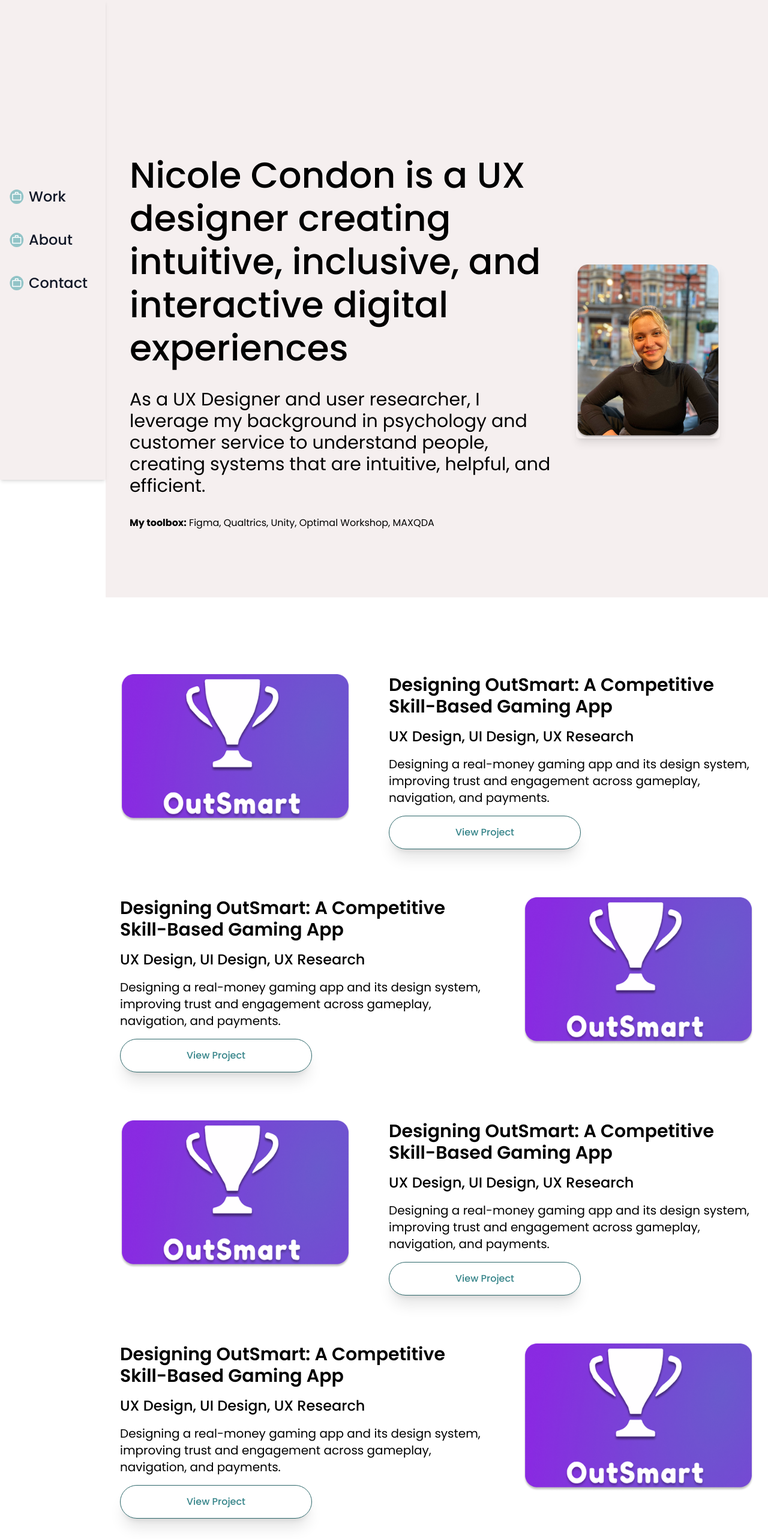
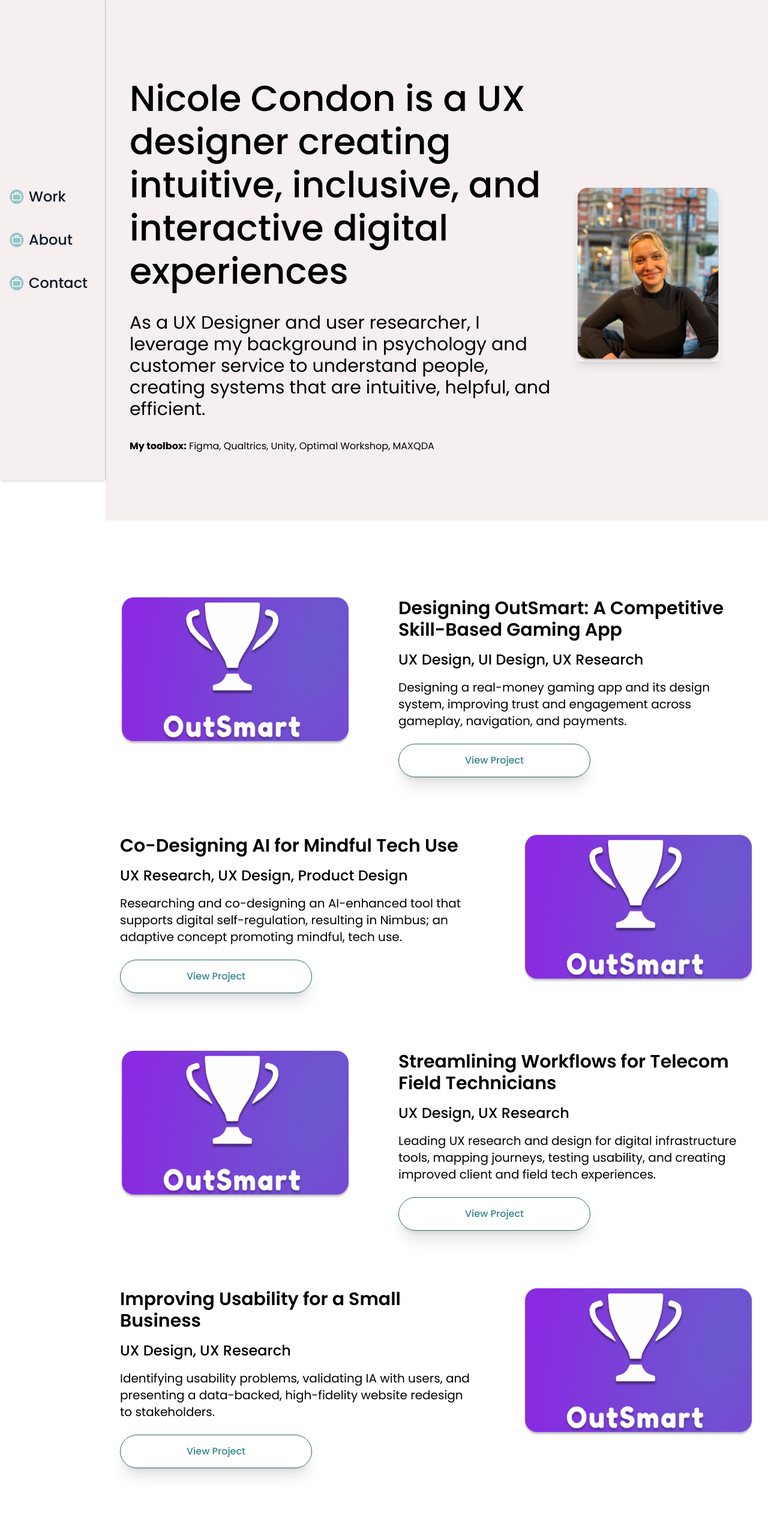
Before and after one commit to savvakasha/portfolio, a React (Vite) app: page / in a window 1280 px wide. Shown: the top 2566 px of the page at 60% size. Built offline with nearby package versions, Linux system fonts and the light colour scheme.

Commit message:
feat: finish about page

```diff
--- a/src/components/Banner.jsx
+++ b/src/components/Banner.jsx
@@ -1,7 +1,7 @@
 const Banner = ({ children, className }) => {
     return (
-        <section className={`flex pb-20 pt-64 ${className}`} style={{ backgroundColor: '#F5EFEF' }}>
-            <div className="container flex px-10 items-center justify-around">
+        <section className={`flex pb-10 md:pb-20 pt-64 ${className}`} style={{ backgroundColor: '#F5EFEF' }}>
+            <div className="container md:flex px-6 md:px-10 items-center justify-around">
                 {children}
             </div>
         </section>
--- a/src/components/Navbar.jsx
+++ b/src/components/Navbar.jsx
@@ -6,7 +6,7 @@
     const [isOpen, setIsOpen] = useState(false);
 
     return (
-        <nav className="fixed left-0 top-0 h-full md:w-44 py-6 px-4 z-50 shadow-md flex flex-col md:justify-center" style={{ backgroundColor: '#F5EFEF' }}>
+        <nav className="fixed left-0 top-0 h-full md:w-44 py-6 px-4 z-50 shadow-md flex flex-col md:justify-center" style={{ backgroundColor: '#F5EFEF', borderRight: '1px solid #3FA0A5', borderColor: 'rgba(63, 160, 165, 0.4)' }}>
             <div
                 className="md:hidden">
                 {isOpen ? <FaTimes className="h-6 w-6" onClick={() => setIsOpen(!isOpen)} /> : <FaBars className="h-6 w-6" onClick={() => setIsOpen(!isOpen)} />}
--- a/src/pages/About.jsx
+++ b/src/pages/About.jsx
@@ -5,9 +5,9 @@
 const About = () => {
     return (
         <div className="min-h-screen">
-            <Banner className="pt-32">
-                <h1 className="text-6xl mb-8 font-medium" style={{ lineHeight: '1.2' }}>About Me</h1>
-                <img src={profile} alt="Profile" className="rounded-md min-w-60 max-w-60 shadow-lg" />
+            <Banner className="pt-10 md:pt-32">
+                <h1 className="text-4xl md:text-6xl mb-4 md:mb-8 font-medium" style={{ lineHeight: '1.2' }}>About Me</h1>
+                <img src={profile} alt="Profile" className="rounded-md md:min-w-60 md:max-w-60 min-w-40 max-w-40 shadow-lg md:mx-0 mx-auto" />
             </Banner>
             <motion.div
                 initial={{ opacity: 0, y: 20 }}
@@ -15,34 +15,34 @@
                 transition={{ duration: 0.8 }}
                 className="flex items-center gap-10 text-left"
             >
-                <div className="container grid grid-cols-2 gap-20 my-16">
+                <div className="container grid grid-cols-1 md:grid-cols-2 gap-10 md:gap-20 my-16">
                     <div>
-                        <h3 className='text-4xl font-medium mb-4'>Background</h3>
-                        <p className='text-xl'>
+                        <h3 className='text-2xl md:text-4xl font-medium mb-4'>Background</h3>
+                        <p className='text-lg md:text-xl'>
                             My journey in UX began with a fascination for people’s perspectives and behaviors, paired with a desire to create meaningful solutions.
                         </p>
                         <br />
-                        <p className='text-xl'>
+                        <p className='text-lg md:text-xl'>
                             With a background in psychology, I focus on designing experiences that align with users’ needs and goals, making interactions efficient, and engaging.
                         </p>
                     </div>
                     <div>
-                        <h3 className='text-4xl font-medium mb-4'>Outside of Work</h3>
-                        <p className='text-xl'>
+                        <h3 className='text-2xl md:text-4xl font-medium mb-4'>Outside of Work</h3>
+                        <p className='text-lg md:text-xl'>
                             When I’m not designing, I enjoy learning languages, discovering new music, and staying active.
                         </p>
                         <br />
-                        <p className='text-xl'>
+                        <p className='text-lg md:text-xl'>
                             I love exploring activities that challenge my mind and keep me curious about the world.
                         </p>
                     </div>
-                    <div className='col-span-2'>
-                        <h3 className='text-4xl font-medium mb-4'>Testimonials</h3>
-                        <p className='text-xl'>
-                            "Nicole is a talented UX designer with a deep understanding of user needs and a creative approach to problem-solving. She consistently delivers high-quality work that meets and exceeds expectations."
+                    <div className='md:col-span-2'>
+                        <h3 className='text-2xl md:text-4xl font-medium mb-4'>Testimonials</h3>
+                        <p className='text-lg md:text-xl'>
+                            "Nicole is a very talented UX/UI designer with a deep understanding of user needs and user interaction design. She took full ownership of designing the app from scratch, carefully balancing user needs with the company’s goals, and delivered a high-quality design that contributed significantly to the startup’s growth."
                         </p>
                         <br />
-                        <p>- John Doe, CEO of Company X</p>
+                        <p className='text-base md:text-lg'>- S. Jolai, Founder of OutSmart</p>
                     </div>
                 </div>
             </motion.div>
--- a/src/pages/Home.jsx
+++ b/src/pages/Home.jsx
@@ -5,8 +5,6 @@
 import Button from '../components/Button';
 
 const Home = () => {
-    const [filter, setFilter] = useState('all');
-
     // Scroll to section on load if hash exists in URL
     useEffect(() => {
         // Get the hash from the URL (e.g., #projects)
@@ -31,31 +29,31 @@
     return (
         <div>
             {/* Hero Section */}
-            <Banner>
+            <Banner className="pt-10 md:pt-32">
                 <motion.div
                     initial={{ opacity: 0, y: 20 }}
                     animate={{ opacity: 1, y: 0 }}
                     transition={{ duration: 0.8 }}
                     className="text-left"
                 >
-                    <h1 className="text-6xl mb-8 font-medium" style={{ lineHeight: '1.2' }}>
+                    <h1 className="text-3xl md:text-6xl font-medium mb-5 md:mb-8" style={{ lineHeight: '1.2' }}>
                         Nicole Condon is a UX designer creating intuitive, inclusive, and interactive digital experiences
                     </h1>
-                    <h2 className="text-3xl font-regular mb-8">
+                    <h2 className="text-xl md:text-3xl font-regular mb-4 md:mb-8">
                         As a UX Designer and user researcher, I leverage my background in psychology and customer service to understand people, creating systems that are intuitive, helpful, and efficient.
                     </h2>
 
-                    <div className="flex space-x-6 mb-8">
+                    <div className="flex space-x-6 text-xs md:text-base mb-4 md:mb-8">
                         <p><b>My toolbox:</b> Figma, Qualtrics, Unity, Optimal Workshop, MAXQDA</p>
 
                     </div>
                 </motion.div>
-                <div className="flex justify-center items-center max-w-80 min-w-80 ">
-                    <img src="avatar.png" alt="Profile" className="rounded-md shadow-lg w-3/4" />
+                <div className="flex justify-center items-center md:max-w-80 md:min-w-80 max-w-50 min-w-50 ">
+                    <img src="avatar.png" alt="Profile" className="rounded-md shadow-lg md:w-3/4 w-2/4" />
                 </div>
             </Banner>
             <section id="projects" className="container  my-16">
-                <div className="flex flex-col py-16 gap-20">
+                <div className="flex flex-col py-16 gap-24">
                     <IntroProjectItem
                         title="Designing OutSmart: A Competitive Skill-Based Gaming App"
                         tags="UX Design, UI Design, UX Research"
@@ -65,26 +63,26 @@
 
                     />
                     <IntroProjectItem
-                        title="Designing OutSmart: A Competitive Skill-Based Gaming App"
-                        tags="UX Design, UI Design, UX Research"
-                        description="Designing a real-money gaming app and its design system, improving trust and engagement across gameplay, navigation, and payments."
+                        title="Co-Designing AI for Mindful Tech Use"
+                        tags="UX Research, UX Design, Product Design"
+                        description="Researching and co-designing an AI-enhanced tool that supports digital self-regulation, resulting in Nimbus; an adaptive concept promoting mindful, tech use."
                         image={outsmart}
-                        altText="OutSmart Logo"
+                        altText="Nimbus Logo"
                         isReversed={true}
                     />
                     <IntroProjectItem
-                        title="Designing OutSmart: A Competitive Skill-Based Gaming App"
-                        tags="UX Design, UI Design, UX Research"
-                        description="Designing a real-money gaming app and its design system, improving trust and engagement across gameplay, navigation, and payments."
+                        title="Streamlining Workflows for Telecom Field Technicians"
+                        tags="UX Design, UX Research"
+                        description="Leading UX research and design for digital infrastructure tools, mapping journeys, testing usability, and creating improved client and field tech experiences."
                         image={outsmart}
-                        altText="OutSmart Logo"
+                        altText="Telecom Logo"
                     />
                     <IntroProjectItem
-                        title="Designing OutSmart: A Competitive Skill-Based Gaming App"
-                        tags="UX Design, UI Design, UX Research"
-                        description="Designing a real-money gaming app and its design system, improving trust and engagement across gameplay, navigation, and payments."
+                        title="Improving Usability for a Small Business"
+                        tags="UX Design, UX Research"
+                        description="Identifying usability problems, validating IA with users, and presenting a data-backed, high-fidelity website redesign to stakeholders."
                         image={outsmart}
-                        altText="OutSmart Logo"
+                        altText="Bath Professional Logo"
                         isReversed={true}
                     />
                 </div>
@@ -101,15 +99,15 @@
             initial={{ opacity: 0, y: 20 }}
             animate={{ opacity: 1, y: 0 }}
             transition={{ duration: 0.8 }}
-            className={`flex gap-16 ${isReversed ? 'flex-row-reverse' : 'flex-row'}`}
+            className={`flex gap-20 ${isReversed ? 'md:flex-row-reverse flex-col' : 'md:flex-row flex-col'}`}
         >
             <div>
-                <img src={image} alt={altText} className='min-w-96 max-w-96' />
+                <img src={image} alt={altText} className='md:min-w-96 md:max-w-96 min-w-60 max-w-60' />
             </div>
             <div className='text-left'>
                 <h3 className="text-3xl font-semibold mb-4">{title}</h3>
                 <p className="text-2xl font-medium mb-4">{tags}</p>
-                <p className="text-xl font-regular mb-4">{description}</p>
+                <p className="text-xl font-regular mb-6">{description}</p>
                 <Button>View Project</Button>
             </div>
         </motion.div>
```
Also changed, not shown: src/assets/avatar2.jpg.
